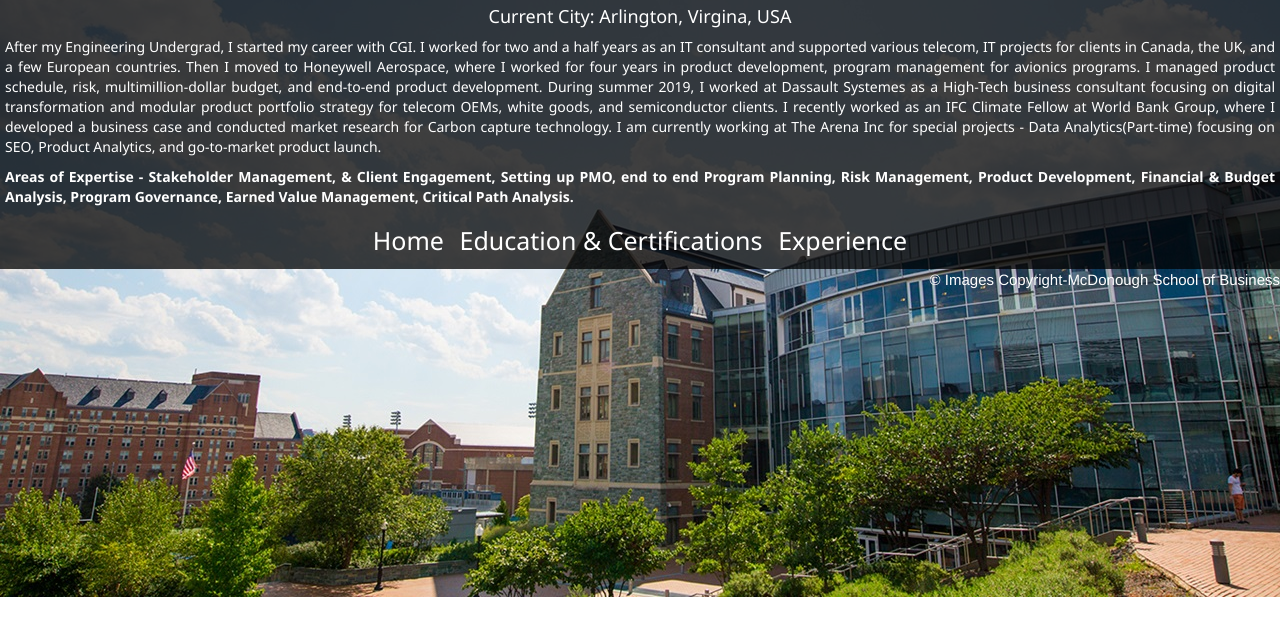
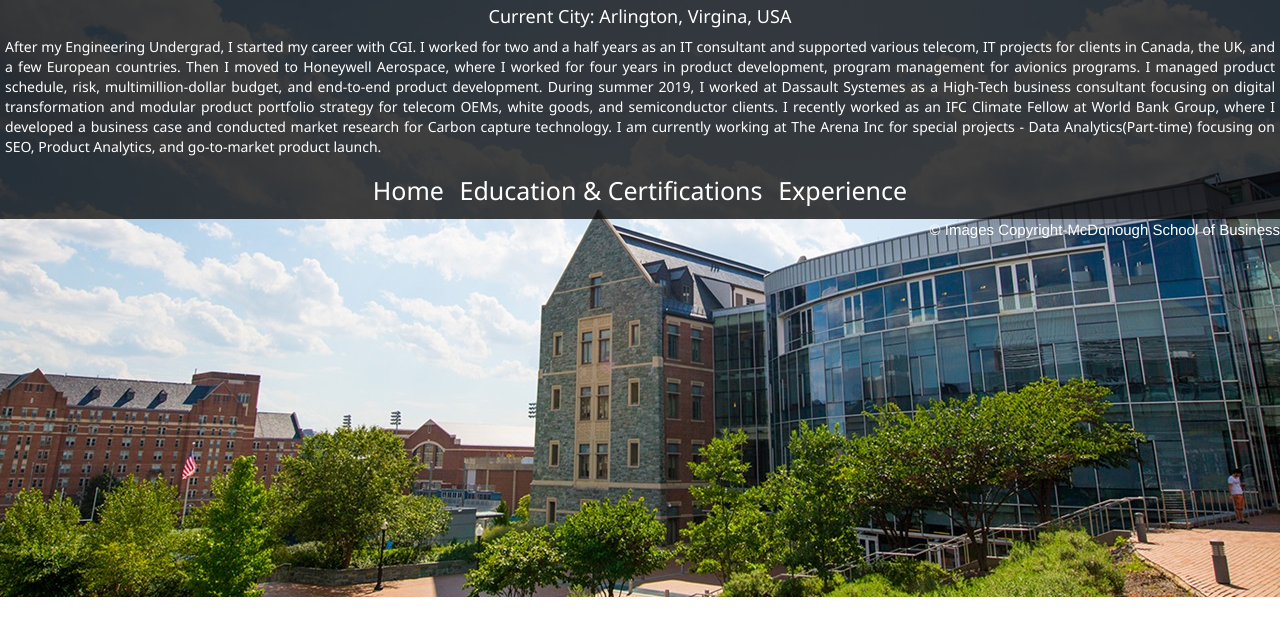
Before and after one commit to gnpthbalaji/Balaji-Guntur-Personal-Website-Project, a plain HTML site: page about.html in a window 1280 px wide. Shown: the part 123-758 px from the top of the page. Drawn offline with nearby package versions, Linux system fonts and the light colour scheme.

Commit message:
Update about.html

```diff
--- a/about.html
+++ b/about.html
@@ -16,7 +16,7 @@
             <h4>Hometown: Chennai, Tamil Nadu, India</h4>
             <h4>Current City: Arlington, Virgina, USA</h4>
             <p style="text-align:justify;">After my Engineering Undergrad, I started my career with CGI. I worked for two and a half years as an IT consultant and supported various telecom, IT projects for clients in Canada, the UK, and a few European countries. Then I moved to Honeywell Aerospace, where I worked for four years in product development, program management for avionics programs. I managed product schedule, risk, multimillion-dollar budget, and end-to-end product development. During summer 2019, I worked at Dassault Systemes as a High-Tech business consultant focusing on digital transformation and modular product portfolio strategy for telecom OEMs, white goods, and semiconductor clients. I recently worked as an IFC Climate Fellow at World Bank Group, where I developed a business case and conducted market research for Carbon capture technology. I am currently working at The Arena Inc for special projects - Data Analytics(Part-time) focusing on SEO, Product Analytics, and go-to-market product launch.</p>
-            <p style="text-align:justify;"> <b>Areas of Expertise - Stakeholder Management, & Client Engagement, Setting up PMO, end to end Program Planning, Risk Management, Product Development, Financial & Budget Analysis, Program Governance, Earned Value Management, Critical Path Analysis.</b> </p>
+
 
 
             <ul>
```
